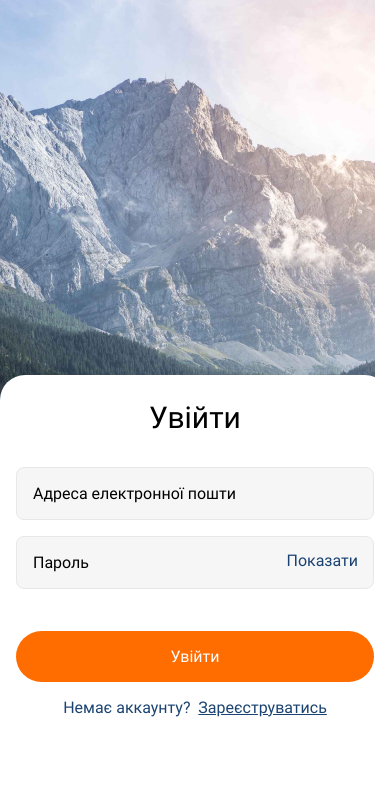
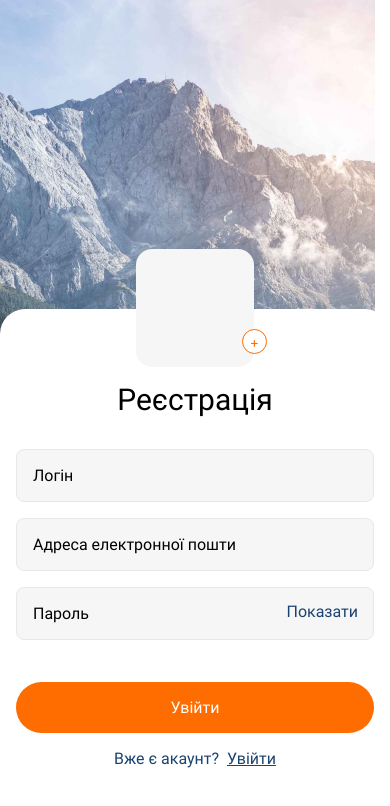
Before and after one commit to lili2628/react-native, a React Native app: screen / in a window 390 px wide. Shown: the top 806 px of the page. Built offline with nearby package versions, Linux system fonts and the light colour scheme.

Commit message:
homework 2

```diff
--- a/App.js
+++ b/App.js
@@ -35,8 +35,8 @@ export default function App() {
   return (
     <SafeAreaView style={styles.container}>
       <StatusBar style="auto" />
-      <LoginScreen />
-      {/*<RegistrationScreen /> */}
+      {/*<LoginScreen />*/}
+      <RegistrationScreen />
     </SafeAreaView>
   );
 };
--- a/Screens/LoginScreen/LoginScreen.jsx
+++ b/Screens/LoginScreen/LoginScreen.jsx
@@ -28,6 +28,8 @@ function LoginScreen() {
     password: false,
   });
   const [isShowPassword, setIsShowPassword] = useState(true);
+  const [email, setEmail] = useState("");
+  const [password, setPassword] = useState("");
 
   const hideKeyboard = () => {
     setIsShowKeyBoard(false);
@@ -36,6 +38,7 @@ function LoginScreen() {
 
   const submit = () => {
     hideKeyboard();
+    console.log(email, password);
   };
 
   const onInputFocus = textInput => {
@@ -69,13 +72,14 @@ function LoginScreen() {
             <View
               style={{
                 ...styles.form,
-                paddingBottom: isShowKeyboard ? hp('10%') : hp('15%'),
+                paddingBottom: isShowKeyboard ? hp('3%') : hp('15%'),
               }}
             >
               <Text style={styles.title}>Увійти</Text>
               <TextInput
                 inputMode="email"
                 placeholder="Адреса електронної пошти"
+                value={email}
                 style={{
                   ...styles.input,
                   borderColor: isActiveInput.email ? '#FF6C00' : '#E8E8E8',
@@ -86,6 +90,7 @@ function LoginScreen() {
                 }}
                 onBlur={() => onInputBlur('email')}
                 onSubmitEditing={submit}
+                onChangeText={setEmail}
               />
               <View>
                 <TouchableOpacity
@@ -99,6 +104,7 @@ function LoginScreen() {
                 <TextInput
                   inputMode="text"
                   placeholder="Пароль"
+                  value={password}
                   secureTextEntry={isShowPassword}
                   style={{
                     ...styles.input,
@@ -111,12 +117,13 @@ function LoginScreen() {
                   }}
                   onBlur={() => onInputBlur('password')}
                   onSubmitEditing={submit}
+                  onChangeText={setPassword}
                 />
-              </View>
-              <View style={{ display: isShowKeyboard ? 'none' : 'flex' }}>
                 <TouchableOpacity style={styles.buttonForm} onPress={submit}>
                   <Text style={styles.buttonFormText}>{'Увійти'}</Text>
                 </TouchableOpacity>
+              </View>
+              <View >
                 <Text
                   style={styles.link}
                 >
--- a/Screens/RegistrationScreen/RegistrationScreen.jsx
+++ b/Screens/RegistrationScreen/RegistrationScreen.jsx
@@ -14,7 +14,7 @@ import {
   Keyboard
 } from 'react-native';
 import { useState } from 'react';
-
+import * as ImagePicker from 'expo-image-picker';
 import { heightPercentageToDP as hp } from 'react-native-responsive-screen';
 
 
@@ -29,6 +29,10 @@ function RegistrationScreen() {
     password: false,
   });
   const [isShowPassword, setIsShowPassword] = useState(true);
+  const [login, setLogin] = useState("");
+  const [email, setEmail] = useState("");
+  const [password, setPassword] = useState("");
+  const [avatarUri, setAvatarUri] = useState("");
 
   const hideKeyboard = () => {
     setIsShowKeyBoard(false);
@@ -37,6 +41,7 @@ function RegistrationScreen() {
 
   const submit = () => {
     hideKeyboard();
+    console.log(login, email, password);
   };
 
   const onInputFocus = textInput => {
@@ -70,7 +75,7 @@ function RegistrationScreen() {
             <View
               style={{
                 ...styles.form,
-                paddingBottom: isShowKeyboard ? hp('7%') : hp('9%'),
+                paddingBottom: isShowKeyboard ? hp('5%') : hp('9%'),
               }}
             >
               <View style={styles.avatarContainer}>
@@ -85,6 +90,7 @@ function RegistrationScreen() {
               <TextInput
                 inputMode="text"
                 placeholder="Логін"
+                value={login}
                 style={{
                   ...styles.input,
                   borderColor: isActiveInput.login ? '#FF6C00' : '#E8E8E8',
@@ -95,10 +101,12 @@ function RegistrationScreen() {
                 }}
                 onBlur={() => onInputBlur('login')}
                 onSubmitEditing={submit}
+                onChangeText={setLogin}
               />
               <TextInput
                 inputMode="email"
                 placeholder="Адреса електронної пошти"
+                value={email}
                 style={{
                   ...styles.input,
                   borderColor: isActiveInput.email ? '#FF6C00' : '#E8E8E8',
@@ -109,6 +117,7 @@ function RegistrationScreen() {
                 }}
                 onBlur={() => onInputBlur('email')}
                 onSubmitEditing={submit}
+                onChangeText={setEmail}
               />
               <View>
                 <TouchableOpacity
@@ -122,6 +131,7 @@ function RegistrationScreen() {
                 <TextInput
                   inputMode="text"
                   placeholder="Пароль"
+                  value={password}
                   secureTextEntry={isShowPassword}
                   style={{
                     ...styles.input,
@@ -134,12 +144,13 @@ function RegistrationScreen() {
                   }}
                   onBlur={() => onInputBlur('password')}
                   onSubmitEditing={submit}
+                  onChangeText={setPassword}
                 />
-              </View>
-              <View style={{ display: isShowKeyboard ? 'none' : 'flex' }}>
                 <TouchableOpacity style={styles.buttonForm} onPress={submit}>
                   <Text style={styles.buttonFormText}>{'Увійти'}</Text>
                 </TouchableOpacity>
+              </View>
+              <View >
                 <Text
                   style={styles.link}
                 >
--- a/package.json
+++ b/package.json
@@ -14,7 +14,9 @@
     "expo-status-bar": "~1.4.4",
     "react": "18.2.0",
     "react-native": "0.71.8",
-    "react-native-responsive-screen": "^1.4.2"
+    "react-native-image-picker": "^5.6.0",
+    "react-native-responsive-screen": "^1.4.2",
+    "expo-image-picker": "~14.1.1"
   },
   "devDependencies": {
     "@babel/core": "^7.20.0"
```
Also changed, not shown: 1 other file (tests, documents, lock files or other folders).
